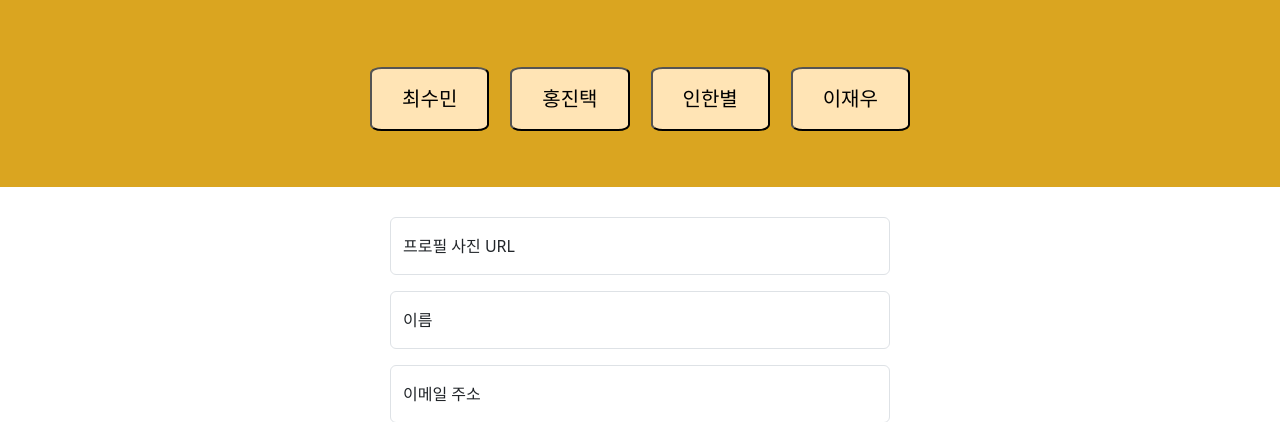
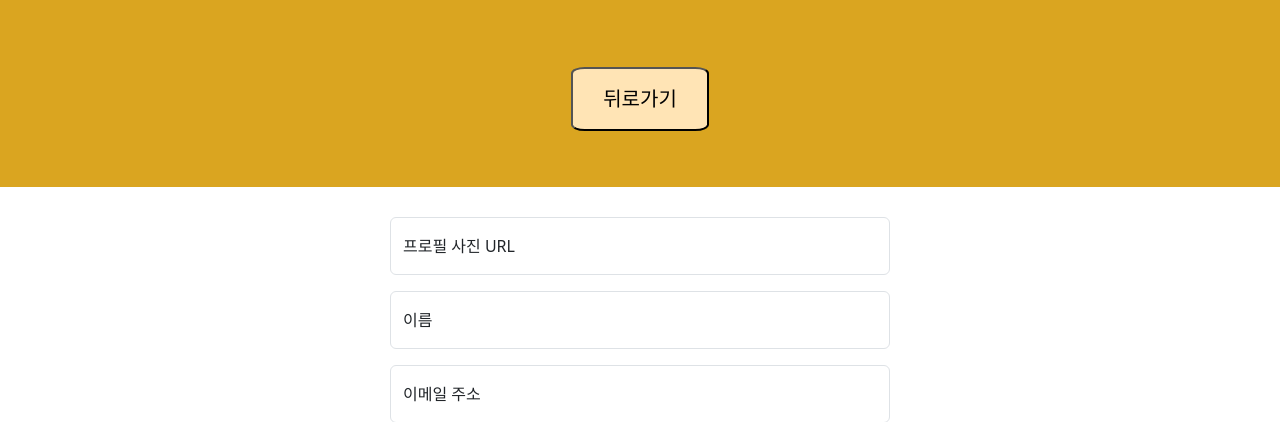
Before and after one commit to Inhanbyeol/B-6, a Flask app: page /create in a window 1280 px wide. Shown: the top 422 px of the page. Run offline with Flask 3, Linux system fonts and the light colour scheme.

Commit message:
create add btn

```diff
--- a/templates/create.html
+++ b/templates/create.html
@@ -112,14 +112,7 @@
 
 <body>
     <DIV class="box">
-        <button class='button'>최수민</button>
-
-        <button class='button'>홍진택</button>
-
-
-        <button class='button'>인한별</button>
-
-        <button class='button'>이재우</button>
+        <button class='button' onclick="window.location.href='/'">뒤로가기</button>
 
 
     </DIV>
```
